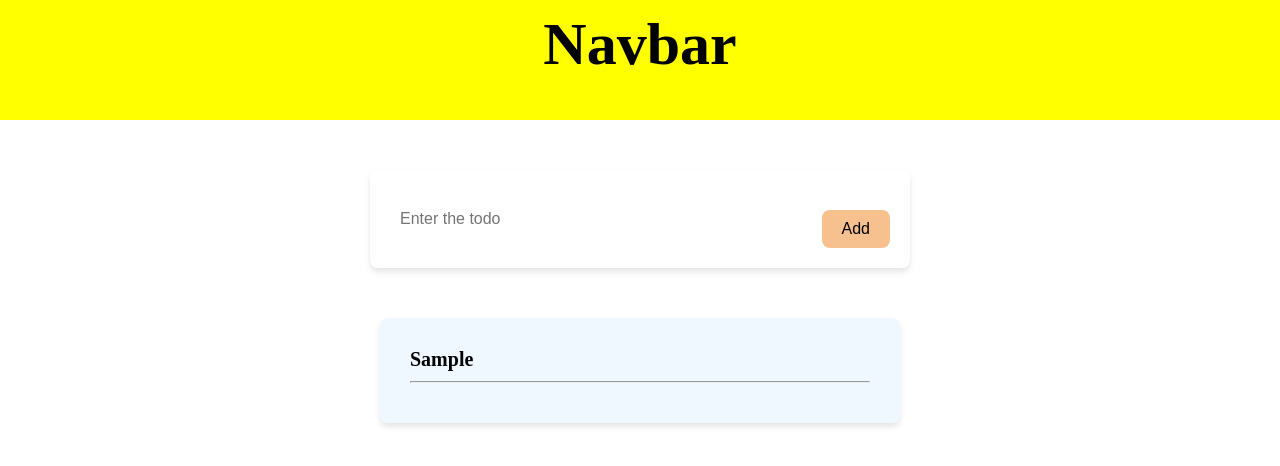
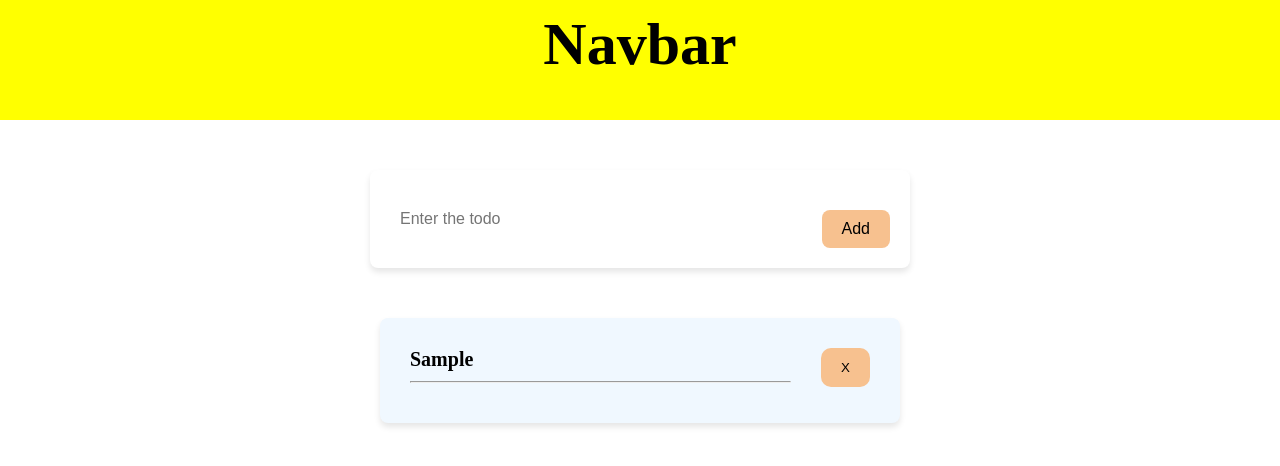
Before and after one commit to ChamodMullegama/React, a React (Vite) app: page / in a window 1280 px wide. Both pictures are taken after typing "Sample" into the empty fields and a click on the button "Add". Shown: the top 466 px of the page. Built offline with nearby package versions, Linux system fonts and the light colour scheme.

Commit message:
add delete button style

```diff
--- a/src/components/Todolist.jsx
+++ b/src/components/Todolist.jsx
@@ -5,6 +5,9 @@
       <div className={styles.item} >
         <div className={styles.nameitem}>
            {item}
+           <span>
+             <button className={styles.deletebutton}>X</button>
+           </span>
            <hr />
         </div>
       </div>
--- a/src/components/Todolist.module.css
+++ b/src/components/Todolist.module.css
@@ -9,3 +9,12 @@
     font-weight: bold;
     padding: 20px;
 }
+.deletebutton{
+    float: right;
+    padding: 12px 20px;
+    border: none;
+    margin-left: 30px;
+    background-color: #f7c18f;
+    border-radius: 10px;
+    cursor: pointer;
+}
```
